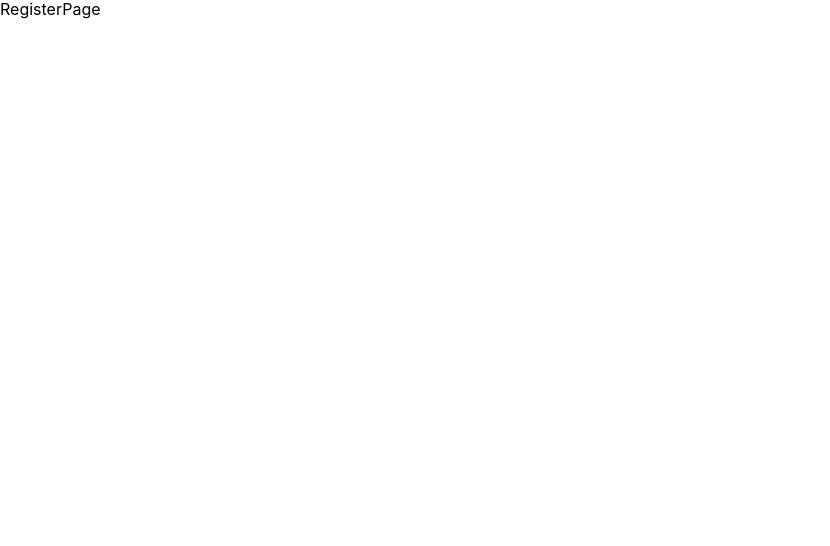
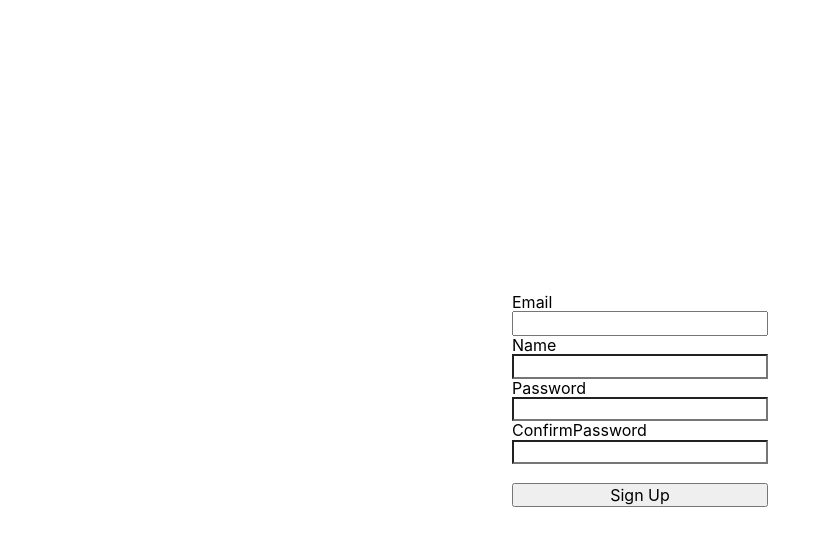
Before and after one commit to jungmin86/BoilerPlateClone, a React (Create React App) app in the folder client/: page /register in a window 1280 px wide. Shown: the top 546 px of the page, without its empty margins (0-830 px from the left). Built offline with nearby package versions, Linux system fonts and the light colour scheme.

Commit message:
register page

```diff
--- a/client/src/_actions/types.js
+++ b/client/src/_actions/types.js
@@ -1 +1,3 @@
-export const LOGIN_USER = "LOGIN_USER"
+export const LOGIN_USER = "LOGIN_USER";
+
+export const REGISTER_USER = "REGISTER_USER";
--- a/client/src/_actions/user_action.js
+++ b/client/src/_actions/user_action.js
@@ -1,5 +1,5 @@
 import Axios from "axios";
-import { LOGIN_USER } from './types.js';
+import { LOGIN_USER, REGISTER_USER } from './types.js';
 
 export function loginUser(dataToSubmit) {
 
@@ -11,3 +11,15 @@
         payload: request
     }
 };
+
+
+export function registerUser(dataToSubmit) {
+
+    const request = Axios.post('/api/users/register', dataToSubmit)
+        .then(response => response.data)
+
+    return {
+        type: REGISTER_USER,
+        payload: request
+    }
+}
--- a/client/src/_reducers/user_reducer.js
+++ b/client/src/_reducers/user_reducer.js
@@ -1,12 +1,15 @@
-import { LOGIN_USER } from '../_actions/types.js';
+import { LOGIN_USER, REGISTER_USER } from '../_actions/types.js';
 
 export default function(state= {}, action) {
     switch(action.type) {
         case LOGIN_USER:
             return {...state, loginSuccess: action.payload};
             break;
+        case REGISTER_USER:
+            return { ...state, registerSuccess: action.payload };
+            break;
         default:
             return state;
 
     }
-}
+};
--- a/client/src/components/views/LoginPage/LoginPage.js
+++ b/client/src/components/views/LoginPage/LoginPage.js
@@ -34,7 +34,7 @@
         if(response.payload.loginSuccess) {
           navigate('/');
         } else {
-          alert('Error !');
+          alert('로그인 실패');
         }
       })
 
--- a/client/src/components/views/RegisterPage/RegisterPage.js
+++ b/client/src/components/views/RegisterPage/RegisterPage.js
@@ -1,8 +1,84 @@
-import React from 'react'
+import React, { useState } from 'react';
+import { useDispatch } from 'react-redux';
+import { registerUser } from '../../../_actions/user_action.js';
+import { useNavigate } from 'react-router-dom';
 
 function RegisterPage() {
+
+  const disaptch = useDispatch();
+  const navigate = useNavigate();
+
+  const [Email, setEmail] = useState("");
+  const [Password, setPassword] = useState("");
+  const [Name, setName] = useState("");
+  const [ConfirmPassword, setConfirmPassword] = useState("");
+
+  const onEmailHandler = (event) => {
+    setEmail(event.currentTarget.value);
+  }
+  const onPasswordHandler = (event) => {
+    setPassword(event.currentTarget.value);
+  }
+  const onNameHandler = (event) => {
+    setName(event.currentTarget.value);
+  }
+  const onConfirmPasswordHandler = (event) =>  {
+    setConfirmPassword(event.currentTarget.value);
+  }
+
+  const onSubmit = (event) => {
+    event.preventDefault(); //중요 -> 로그인을 할 때마다 페이지 새로고침 방지
+    // console.log(Email);
+    // console.log(Password);
+
+    if(Password !== ConfirmPassword) {
+      return alert("비밀번호를 다시 확인해주세요.");
+    }
+    let body = {
+      email:Email,
+      name: Name,
+      password: Password
+    }
+
+    disaptch(registerUser(body))
+      .then(response => {
+        if(response.payload.success) {
+          navigate('/login');
+        } else {
+          alert('회원가입 에러');
+        }
+      })
+
+
+  }
+
   return (
-    <div>RegisterPage</div>
+    <div style={{
+      display: 'flex', justifyContent: 'center', alignItems: 'center',
+      width: '100%', height: '100vh'
+    }}>
+      <form style={{ display: 'flex', flexDirection: 'column'}}
+        onSubmit={onSubmit}>
+        <label>Email</label>
+        <input type='email' value={Email} onChange={onEmailHandler} />
+
+        <label>Name</label>
+        <input type='text' value={Name} onChange={onNameHandler} />
+
+        <label>Password</label>
+        <input type='password' value={Password} onChange={onPasswordHandler} />
+
+        <label>ConfirmPassword</label>
+        <input type='password' value={ConfirmPassword} onChange={onConfirmPasswordHandler} />
+
+        <br />
+        <button type='submit'>
+          Sign Up
+        </button>
+
+
+      </form>
+    </div>
   )
 }
 
```
